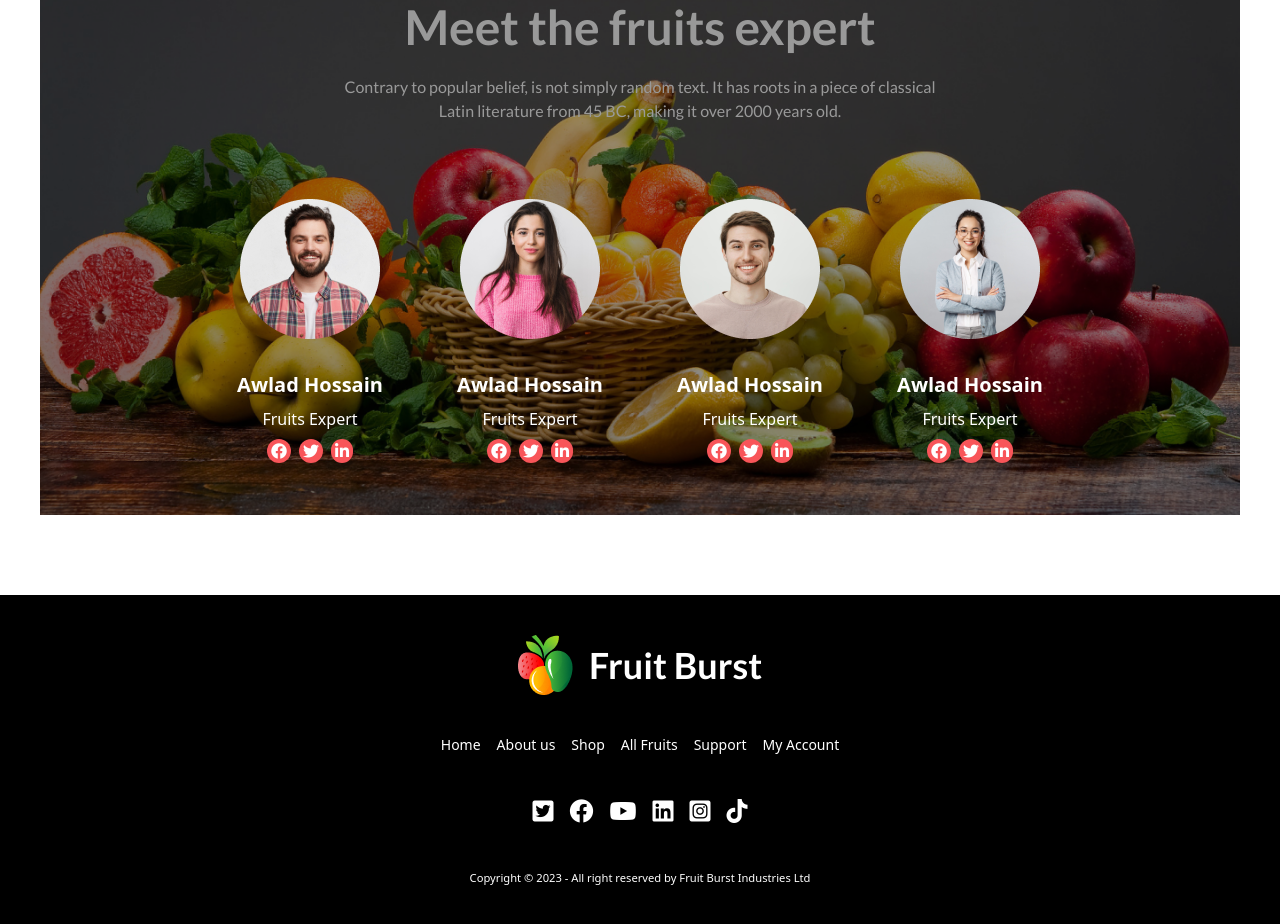
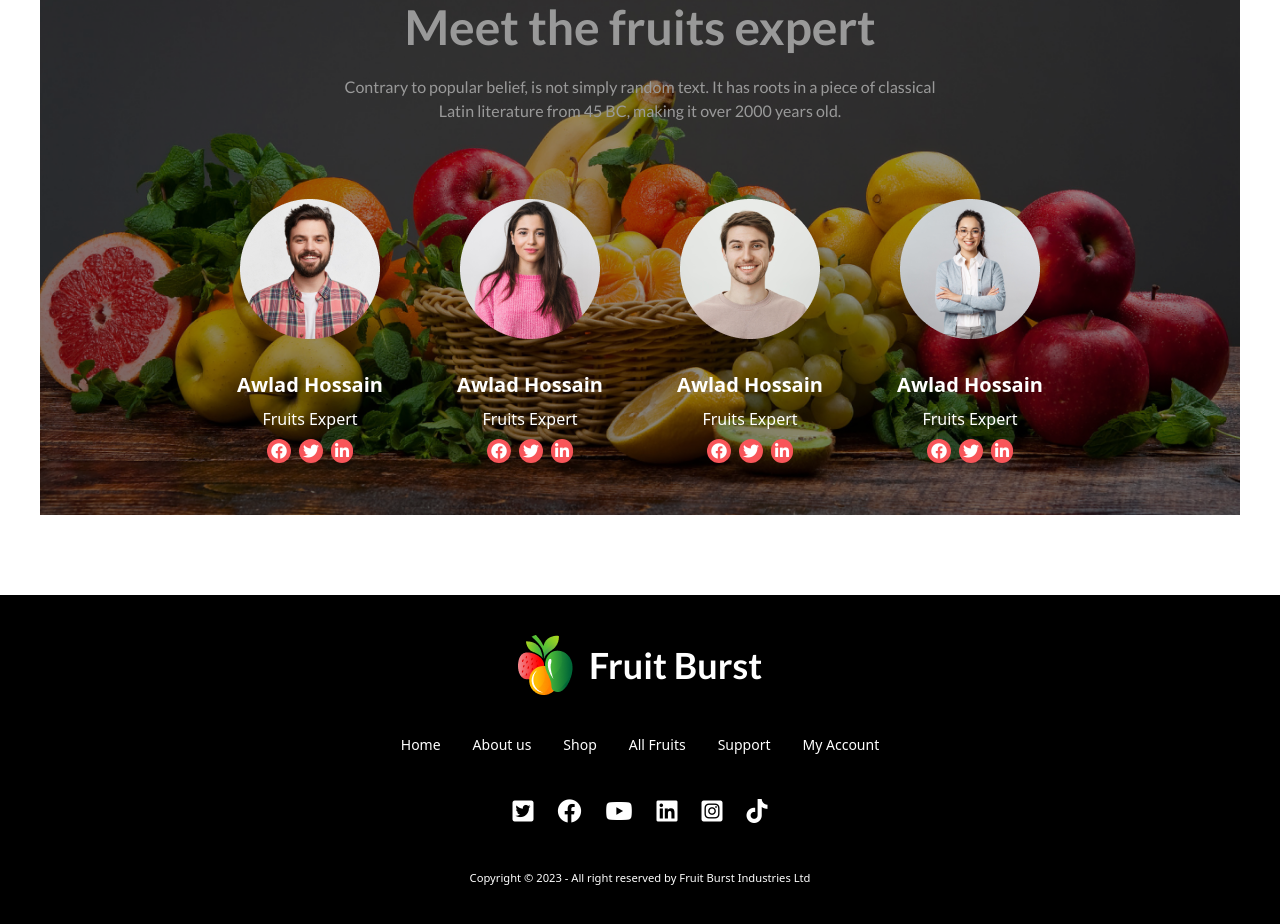
Before and after one commit to sobahan-ali/fruit-burst, a plain HTML site: page index.html in a window 1280 px wide. Shown: the part 1038-1962 px from the top of the page. Drawn offline with nearby package versions, Linux system fonts and the light colour scheme; files whose address does not match are found by name.

Commit message:
footer modify

```diff
--- a/index.html
+++ b/index.html
@@ -443,7 +443,7 @@
             <a class="text-4xl font_lato font-bold">Fruit Burst</a>
         </div>
 
-        <nav class=" flex flex-wrap justify-center md:grid md:grid-flow-col gap-4">
+        <nav class=" flex flex-wrap  justify-center md:grid md:grid-flow-col gap-8">
             <a class="link link-hover">Home</a>
             <a class="link link-hover">About us</a>
             <a class="link link-hover">Shop</a>
@@ -453,7 +453,7 @@
         </nav>
 
         <nav>
-            <div class="grid grid-flow-col gap-4">
+            <div class="grid grid-flow-col gap-6">
                 <a><i class="fa-brands fa-square-twitter text-2xl"></i></a>
                 <a><i class="fa-brands fa-facebook text-2xl"></i></a>
                 <a><i class="fa-brands fa-youtube text-2xl"></i></a>
```
